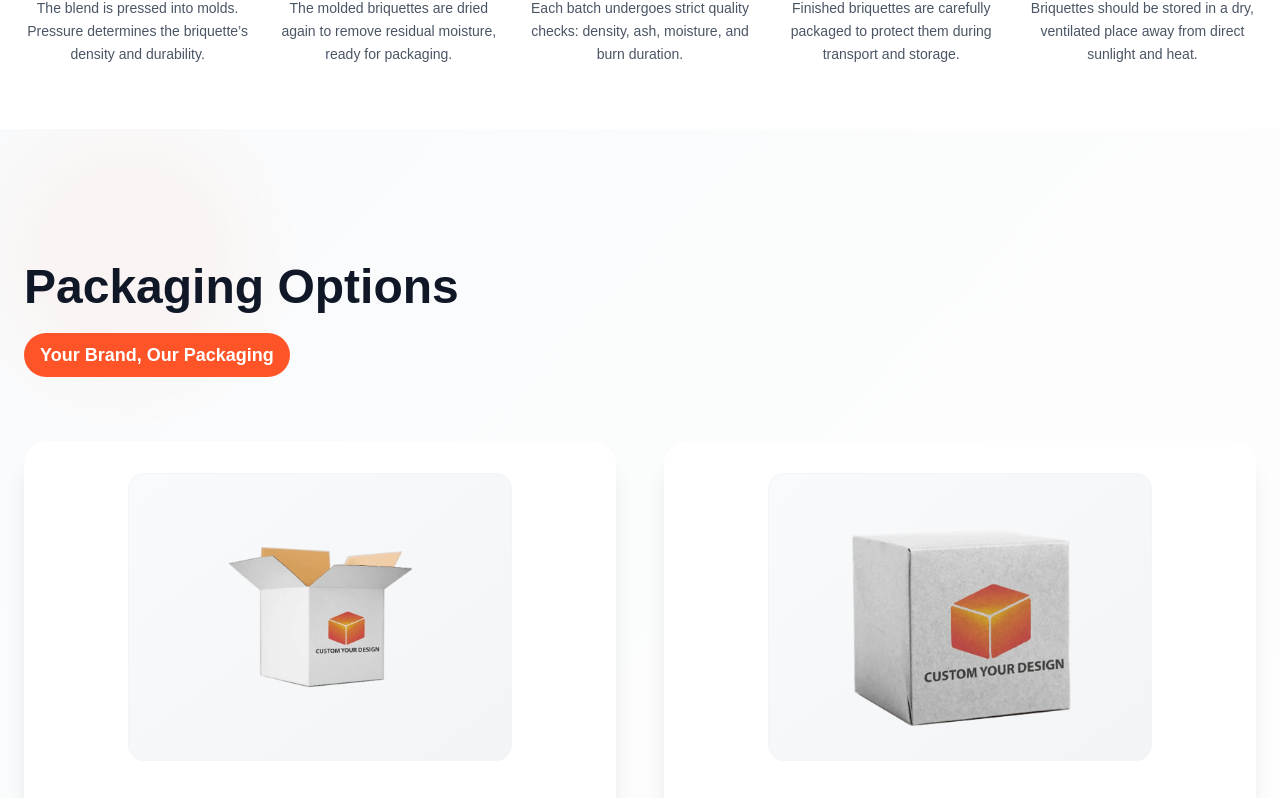
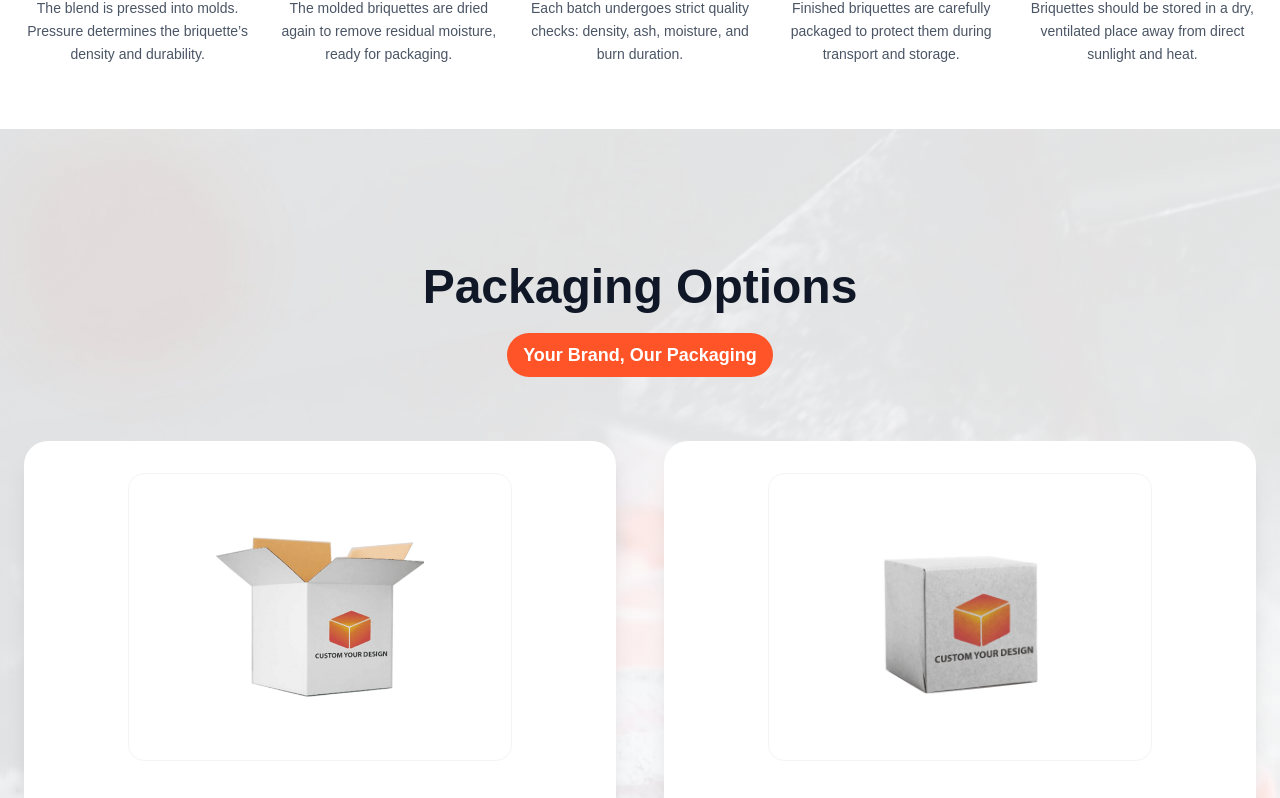
Before and after one commit to cimisachimi/indocharcoalsupply, a Next.js app: page /en in a window 1280 px wide. Shown: the part 4517-5315 px from the top of the page. Built offline with nearby package versions, Linux system fonts and the light colour scheme.

Commit message:
repair paxkaging

```diff
--- a/components/Packaging.tsx
+++ b/components/Packaging.tsx
@@ -7,6 +7,10 @@ const Packaging: React.FC = () => {
 
   return (
     <section id="packaging" className="bg-gradient-to-br from-gray-50 to-white py-24 sm:py-32 relative overflow-hidden">
+      <div
+        className="absolute inset-0 bg-cover bg-center opacity-10"
+        style={{ backgroundImage: "url('/charcoal-bg.webp')" }}
+      />
       {/* Background Shapes for Visual Interest (Optional, but adds a modern touch) */}
       <div className="absolute top-0 left-0 w-64 h-64 bg-brand-orange/5 rounded-full mix-blend-multiply filter blur-xl opacity-70 animate-blob"></div>
       <div className="absolute bottom-1/4 right-0 w-80 h-80 bg-blue-300/5 rounded-full mix-blend-multiply filter blur-xl opacity-70 animate-blob animation-delay-2000"></div>
@@ -14,32 +18,30 @@ const Packaging: React.FC = () => {
 
 
       <div className="container mx-auto px-6 relative z-10">
-        <h2 className="text-4xl lg:text-5xl font-extrabold text-gray-900 text-center lg:text-left mb-8 leading-tight"> {/* text-center menjadi text-left, mb-16 menjadi mb-8 */}
+        <h2 className="text-4xl lg:text-5xl font-extrabold text-gray-900 text-center mb-8 leading-tight">
           {t('title')}
-          {/* Sub-judul dengan latar belakang oranye */}
-          <span className="block w-fit mx-auto lg:mx-0 bg-brand-orange text-white text-base lg:text-lg font-semibold px-4 py-2 rounded-full mt-4"> {/* Menambahkan background, text-white, padding, rounded-full, mt-4 */}
+          <span className="block mx-auto w-fit bg-brand-orange text-white text-base lg:text-lg font-semibold px-4 py-2 rounded-full mt-4">
             Your Brand, Our Packaging
           </span>
         </h2>
 
-        <div className="grid grid-cols-1 lg:grid-cols-2 gap-x-12 gap-y-20 items-stretch mt-16"> {/* Menambahkan mt-16 untuk jarak dari judul */}
+        <div className="grid grid-cols-1 lg:grid-cols-2 gap-x-12 gap-y-20 items-stretch mt-16">
           {/* Master Box Section */}
           <div className="flex flex-col items-center text-center p-8 bg-white rounded-3xl shadow-xl hover:shadow-2xl transition-all duration-300 transform hover:-translate-y-2">
-            <div className="relative h-72 w-full max-w-sm mb-8 bg-gradient-to-br from-gray-50 to-gray-100 rounded-2xl flex items-center justify-center p-6 border border-gray-100">
+            {/* Hapus kelas bg-gradient-to-br from-gray-50 to-gray-100 */}
+            <div className="relative h-72 w-full max-w-sm mb-8 rounded-2xl flex items-center justify-center p-6 border border-gray-100">
               <Image
                 src="/packaging/masterbox.webp"
                 alt={t('masterAlt')}
                 fill
                 style={{ objectFit: 'contain' }}
-                className="p-4"
+                className="p-2"
               />
             </div>
-            {/* Judul Box menjadi abu-abu gelap */}
             <h3 className="text-2xl font-extrabold text-gray-800 mb-3 uppercase tracking-wide">{t('masterTitle')}</h3>
             <p className="text-gray-700 mb-6 max-w-md leading-relaxed">{t('masterDescription')}</p>
             <h4 className="font-semibold text-gray-700 text-lg mb-4">{t('masterAvailable')}</h4>
             <ul className="flex justify-center gap-x-6 gap-y-3 flex-wrap text-lg font-medium">
-              {/* Item ukuran dengan latar belakang oranye pudar dan teks oranye gelap */}
               <li className="bg-brand-orange/10 text-brand-orange font-bold px-6 py-2 rounded-full shadow-sm hover:scale-105 transition-transform">{t('masterSize10')}</li>
               <li className="bg-brand-orange/10 text-brand-orange font-bold px-6 py-2 rounded-full shadow-sm hover:scale-105 transition-transform">{t('masterSize12')}</li>
               <li className="bg-brand-orange/10 text-brand-orange font-bold px-6 py-2 rounded-full shadow-sm hover:scale-105 transition-transform">{t('masterSize15')}</li>
@@ -49,21 +51,20 @@ const Packaging: React.FC = () => {
 
           {/* Inner Box Section */}
           <div className="flex flex-col items-center text-center p-8 bg-white rounded-3xl shadow-xl hover:shadow-2xl transition-all duration-300 transform hover:-translate-y-2">
-            <div className="relative h-72 w-full max-w-sm mb-8 bg-gradient-to-br from-gray-50 to-gray-100 rounded-2xl flex items-center justify-center p-6 border border-gray-100">
+            {/* Hapus kelas bg-gradient-to-br from-gray-50 to-gray-100 */}
+            <div className="relative h-72 w-full max-w-sm mb-8 rounded-2xl flex items-center justify-center p-6 border border-gray-100">
               <Image
                 src="/packaging/innerbox.webp"
                 alt={t('innerAlt')}
                 fill
                 style={{ objectFit: 'contain' }}
-                className="p-4"
+                className="p-6"
               />
             </div>
-            {/* Judul Box menjadi abu-abu gelap */}
             <h3 className="text-2xl font-extrabold text-gray-800 mb-3 uppercase tracking-wide">{t('innerTitle')}</h3>
             <p className="text-gray-700 mb-6 max-w-md leading-relaxed">{t('innerDescription')}</p>
             <h4 className="font-semibold text-gray-700 text-lg mb-4">{t('innerAvailable')}</h4>
             <ul className="flex justify-center gap-x-6 gap-y-3 flex-wrap text-lg font-medium">
-              {/* Item ukuran dengan latar belakang oranye pudar dan teks oranye gelap */}
               <li className="bg-brand-orange/10 text-brand-orange font-bold px-6 py-2 rounded-full shadow-sm hover:scale-105 transition-transform">{t('innerSize1to2')}</li>
               <li className="bg-brand-orange/10 text-brand-orange font-bold px-6 py-2 rounded-full shadow-sm hover:scale-105 transition-transform">{t('innerSize250to500')}</li>
             </ul>
```
Also changed, not shown: public/packaging/innerbox.webp, public/packaging/masterbox.webp.
